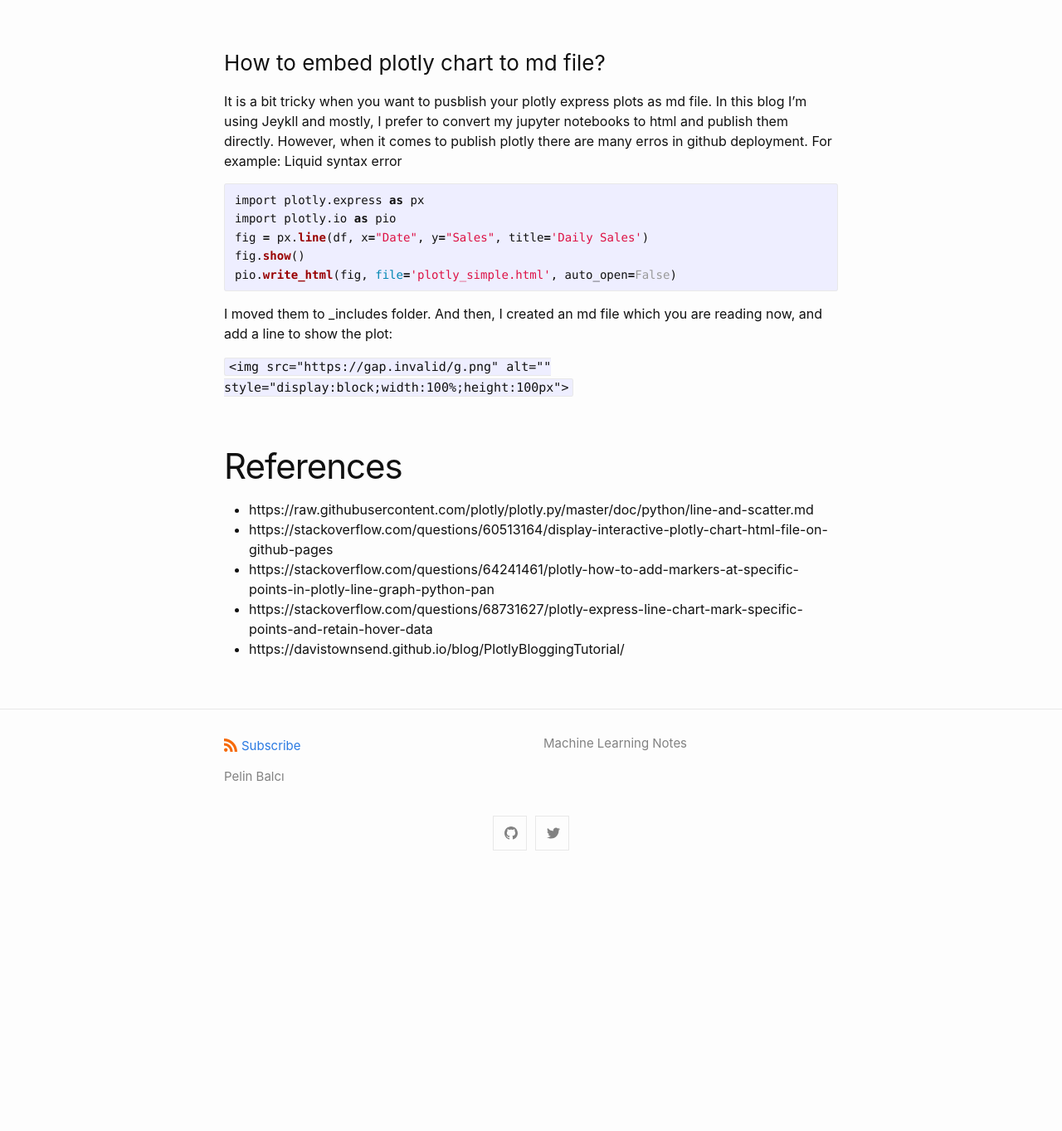
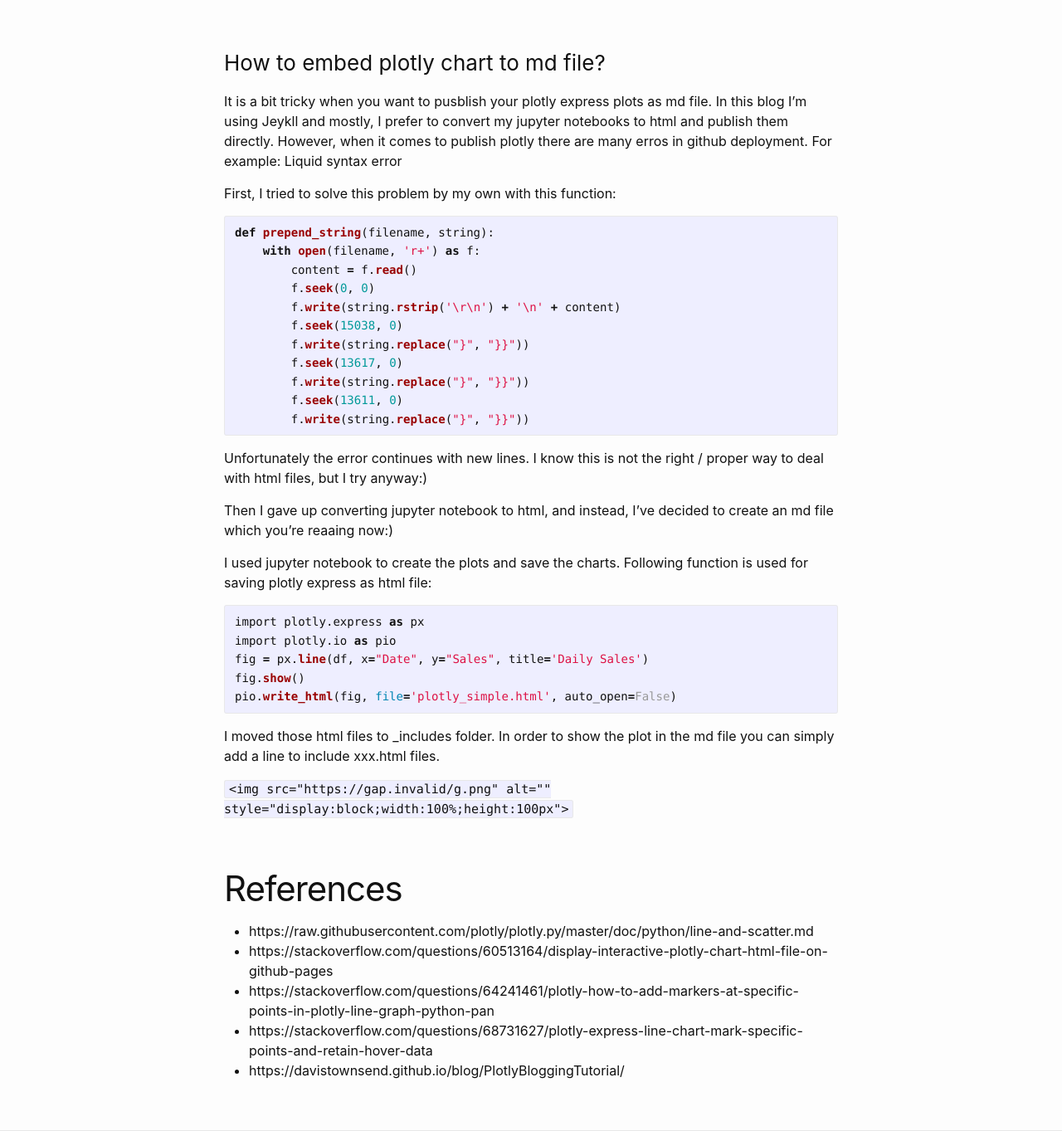
Before and after one commit to pelinbalci/pelinbalci.github.io, a Jekyll site: the page built from _posts/2023-01-29-Line_Chart_with_Plotly.md, in a window 1280 px wide and 1400 px high, scrolled down 1055 px, cut to the strip 37-1400 px from the top of the window. Shown: the whole strip at 83% size. Built offline with Jekyll 4.4.1, drawn with Linux system fonts in a browser that asks for light colours; our own code applies the rules of GitHub Pages for plain Markdown files; before the commit the page ends 2152 px from its top, so only the background shows below that.

Commit message:
functions

````diff
--- a/_posts/2023-01-29-Line_Chart_with_Plotly.md
+++ b/_posts/2023-01-29-Line_Chart_with_Plotly.md
@@ -82,6 +82,27 @@ It is a bit tricky when you want to pusblish your plotly express plots as md fil
 to convert my jupyter notebooks to html and publish them directly. However, when it comes to publish plotly there are many erros
 in github deployment. For example: Liquid syntax error
 
+First, I tried to solve this problem by my own with this function:
+
+```python
+def prepend_string(filename, string):
+    with open(filename, 'r+') as f:
+        content = f.read()
+        f.seek(0, 0)
+        f.write(string.rstrip('\r\n') + '\n' + content)
+        f.seek(15038, 0)
+        f.write(string.replace("}", "}}"))
+        f.seek(13617, 0)
+        f.write(string.replace("}", "}}"))
+        f.seek(13611, 0)
+        f.write(string.replace("}", "}}"))
+```
+
+Unfortunately the error continues with new lines. I know this is not the right / proper way to deal with html files, but I try anyway:)
+
+Then I gave up converting jupyter notebook to html, and instead, I've decided to create an md file which you're reaaing now:)
+
+I used jupyter notebook to create the plots and save the charts. Following function is used for saving plotly express as html file:
 
 ```python
 import plotly.express as px
@@ -91,8 +112,8 @@ fig.show()
 pio.write_html(fig, file='plotly_simple.html', auto_open=False)
 ```
 
-I moved them to _includes folder. And then, I created an md file which you are reading now, and add a line
-to show the plot:
+I moved those html files to _includes folder. In order to show the plot in the md file you can simply add a line to include
+xxx.html files.
 
 ```{% include plotly_simple.html %}```
 
````
